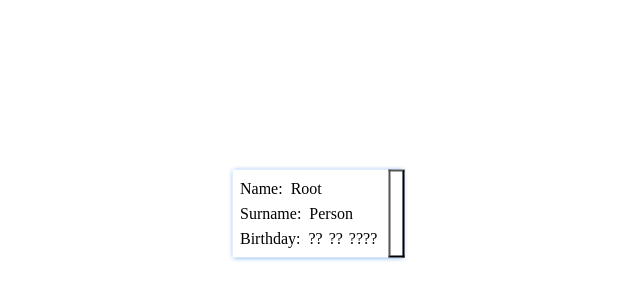
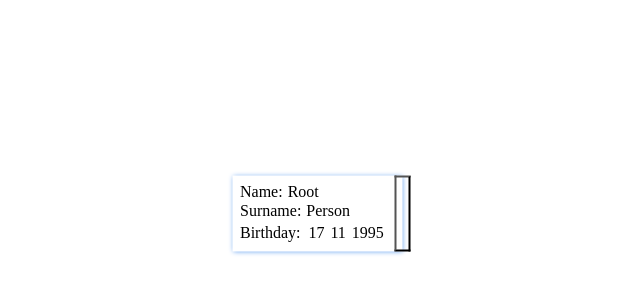
Before and after one commit to prspro/genogram, a React (Create React App) app: page / in a window 1280 px wide. Shown: the part 132-432 px from the top of the page, without its empty margins (323-963 px from the left). Built offline with nearby package versions, Linux system fonts and the light colour scheme.

Commit message:
date fix

```diff
--- a/package.json
+++ b/package.json
@@ -11,12 +11,14 @@
     "@types/jest": "^27.5.2",
     "@types/node": "^16.11.48",
     "@types/react": "^18.0.17",
+    "@types/react-datepicker": "^4.4.2",
     "@types/react-dom": "^18.0.6",
     "@types/uuid": "^8.3.4",
     "classnames": "^2.3.1",
     "dagre": "^0.8.5",
     "normalize.css": "^8.0.1",
     "react": "^18.2.0",
+    "react-datepicker": "^4.8.0",
     "react-dom": "^18.2.0",
     "react-hook-form": "^7.34.2",
     "react-redux": "^8.0.2",
--- a/src/components/Person/Person.tsx
+++ b/src/components/Person/Person.tsx
@@ -3,7 +3,6 @@ import usePerson from "./usePerson";
 import "./person.sass";
 import classNames from "classnames";
 import { IPerson } from "../../types/types";
-import EditableField from "../EditableField/EditableField";
 
 interface IPersonComponentProps {
   person: IPerson;
@@ -26,17 +25,11 @@ const Person = ({ person }: IPersonComponentProps) => {
           <ul className="person__prop-list">
             <li className="person__prop-item">
               <span className="person__prop-name">Name:</span>
-              <EditableField
-                value={person.name}
-                className="person__prop-value"
-              />
+              <span className="person__prop-value">{person.name}</span>
             </li>
             <li className="person__prop-item">
               <span className="person__prop-name">Surname:</span>
-              <EditableField
-                value={person.surName}
-                className="person__prop-value"
-              />
+              <span className="person__prop-value">{person.surName}</span>
             </li>
             <li className="person__prop-item">
               <span className="person__prop-name">Birthday:</span>
@@ -48,7 +41,7 @@ const Person = ({ person }: IPersonComponentProps) => {
                 </span>
                 <span className="person__birthday person__birthday--month">
                   {person.birthday
-                    ? person.birthday?.getMonth().toString()
+                    ? (person.birthday?.getMonth() + 1).toString()
                     : "??"}
                 </span>
                 <span className="person__birthday person__birthday--year">
--- a/src/components/Person/usePerson.ts
+++ b/src/components/Person/usePerson.ts
@@ -46,7 +46,7 @@ const usePerson = (): IUsePerson => {
   };
 
   const removePersonFromTree = (currentPerson: IPerson): void => {
-    dispatch(removePerson(currentPerson));
+    dispatch(removePerson(currentPerson.id));
   };
 
   return {
--- a/src/components/PersonForm/PersonForm.tsx
+++ b/src/components/PersonForm/PersonForm.tsx
@@ -1,9 +1,13 @@
 import usePersonForm from "./usePersonForm";
 import "./personform.sass";
 import classNames from "classnames";
+import { Controller } from "react-hook-form";
+import DatePicker from "react-datepicker";
+import "react-datepicker/dist/react-datepicker.css";
 
 const PersonForm = () => {
-  const { isShown, register, handleSubmit, onSubmit } = usePersonForm();
+  const { isShown, register, control, handleSubmit, onSubmit } =
+    usePersonForm();
   return (
     <div className={classNames("person-form", { shown: isShown })}>
       <form className="person-form__form" onSubmit={handleSubmit(onSubmit)}>
@@ -28,11 +32,18 @@ const PersonForm = () => {
           <input {...register("sex")} type="radio" value="female" />
           <label>female</label>
         </div>
-        <div>
-          <input {...register("dateDay")} type={"text"} className="person-form__input"/>
-          <input {...register("dateMonth")} type={"text"} className="person-form__input"/>
-          <input {...register("dateYear")} type={"text"} className="person-form__input"/>
-        </div>
+        <Controller
+          name="birthday"
+          control={control}
+          render={({ field }) => (
+            <DatePicker
+              dateFormat="dd-mm-yyyy"
+              placeholderText="Select date"
+              onChange={(date) => field.onChange(date)}
+              selected={field.value}
+            />
+          )}
+        />
         <input className="person-form__input" type="submit" />
       </form>
     </div>
--- a/src/components/PersonForm/usePersonForm.ts
+++ b/src/components/PersonForm/usePersonForm.ts
@@ -4,6 +4,7 @@ import {
   SubmitHandler,
   UseFormRegister,
   UseFormHandleSubmit,
+  Control,
 } from "react-hook-form";
 import { IPerson } from "../../types/types";
 import { useSelector, useDispatch } from "react-redux";
@@ -20,18 +21,13 @@ import { hidePersonForm } from "../../store/personFormSlice";
 
 interface IUsePersonForm {
   isShown: boolean;
-  register: UseFormRegister<IFormPerson>;
-  handleSubmit: UseFormHandleSubmit<IFormPerson>;
-  onSubmit: (arg: IFormPerson) => void;
+  control: Control<IPerson, any>;
+  register: UseFormRegister<IPerson>;
+  handleSubmit: UseFormHandleSubmit<IPerson>;
+  onSubmit: (arg: IPerson) => void;
 }
 
-interface IFormPerson extends IPerson {
-  dateDay: number;
-  dateMonth: number;
-  dateYear: number;
-}
-
-const usePersonForm = ():IUsePersonForm => {
+const usePersonForm = (): IUsePersonForm => {
   const isShown = useSelector((state: RootState) => state.personForm.isShown);
   const submitType = useSelector(
     (state: RootState) => state.personForm.submitType
@@ -43,17 +39,20 @@ const usePersonForm = ():IUsePersonForm => {
     )
   );
 
+  const currentPersonDate = new Date(currentPersonData?.timestamp || "");
+
   const dispatch = useDispatch();
 
   const {
     register,
     reset,
+    control,
     formState,
     formState: { isSubmitSuccessful },
     handleSubmit,
     formState: { errors },
     setValue,
-  } = useForm<IFormPerson>();
+  } = useForm<IPerson>();
 
   useEffect(() => {
     setValue(
@@ -64,20 +63,27 @@ const usePersonForm = ():IUsePersonForm => {
       "surName",
       submitType === "editPerson" ? currentPersonData?.surName || "" : ""
     );
+    setValue(
+      "birthday",
+      submitType === "editPerson" ? new Date(currentPersonData?.timestamp || Date.now()) : new Date()
+    )
     if (formState.isSubmitSuccessful) {
       reset();
     }
   }, [formState, reset]);
 
-  const addPersonParent = (formData: IFormPerson): void => {
+  const addPersonParent = (formData: IPerson): void => {
     const newPersonID = uuidv4();
+
     dispatch(
       addPerson({
         id: newPersonID,
         name: formData.name,
         middleName: "Ascendant",
         surName: formData.surName,
-        birthday: new Date(formData.dateDay, formData.dateMonth, formData.dateYear),
+        // birthday: new Date(formData.dateDay, formData.dateMonth, formData.dateYear),
+        birthday: undefined,
+        timestamp: formData.birthday?.getTime() || 0,
         sex: formData.sex,
         parents: [],
         isRemovable: true,
@@ -88,7 +94,7 @@ const usePersonForm = ():IUsePersonForm => {
     dispatch(hidePersonForm());
   };
 
-  const addPersonChild = (formData: IFormPerson): void => {
+  const addPersonChild = (formData: IPerson): void => {
     const newPersonID = uuidv4();
     dispatch(
       addPerson({
@@ -96,7 +102,9 @@ const usePersonForm = ():IUsePersonForm => {
         name: formData.name,
         middleName: "Ascendant",
         surName: formData.surName,
-        birthday: new Date(formData.dateDay, formData.dateMonth, formData.dateYear),
+        // birthday: new Date(formData.dateDay, formData.dateMonth, formData.dateYear),
+        birthday: undefined,
+        timestamp: formData.birthday?.getTime() || 0,
         sex: formData.sex,
         parents: [],
         isRemovable: true,
@@ -107,14 +115,22 @@ const usePersonForm = ():IUsePersonForm => {
     dispatch(hidePersonForm());
   };
 
-  const editPersonData = (formData: IFormPerson): void => {
+  const editPersonData = (formData: IPerson): void => {
+
+    // console.log(Date.parse(formData.birthday));
+
     dispatch(
       editPerson({
         id: currentPersonData?.id || uuidv4(),
         name: formData.name,
         middleName: formData.middleName,
         surName: formData.surName,
-        birthday: new Date(formData.dateDay, formData.dateMonth, formData.dateYear),
+        // birthday: new Date(formData.dateDay, formData.dateMonth, formData.dateYear),
+        birthday: undefined,
+        // timestamp: Date.parse(
+        //   `${formData.dateYear}-${formData.dateMonth}-${formData.dateDay}`
+        // ),
+        timestamp: formData.birthday?.getTime() || 0,
         sex: formData.sex,
         parents: currentPersonData?.parents || [],
         isRemovable: currentPersonData?.isRemovable || true,
@@ -124,7 +140,7 @@ const usePersonForm = ():IUsePersonForm => {
     dispatch(hidePersonForm());
   };
 
-  const onSubmit: SubmitHandler<IFormPerson> = (formData) => {
+  const onSubmit: SubmitHandler<IPerson> = (formData) => {
     switch (submitType) {
       case "addPersonParent":
         addPersonParent(formData);
@@ -140,7 +156,7 @@ const usePersonForm = ():IUsePersonForm => {
     }
   };
 
-  return { isShown, register, handleSubmit, onSubmit };
+  return { isShown, control, register, handleSubmit, onSubmit };
 };
 
 export default usePersonForm;
--- a/src/components/Tree/useTree.ts
+++ b/src/components/Tree/useTree.ts
@@ -185,8 +185,9 @@ export default function useTree(): IUseTree {
           surName: personData.surName,
           parents: personData.parents,
           sex: personData.sex,
-          birthday: personData.birthday,
+          birthday: new Date(personData.timestamp),
           isRemovable: personData.isRemovable,
+          timestamp: personData.timestamp,
           position: {
             x: graph.node(nodeID).x,
             y: graph.node(nodeID).y,
--- a/src/store/personSlice.ts
+++ b/src/store/personSlice.ts
@@ -17,7 +17,8 @@ const initialState: IInitialState = {
       // parents: ["ascendant1", "ascendant2"],
       parents: [],
       // birthday: new Date(1995, 11, 17),
-      birthday: undefined,
+      // birthday: undefined,
+      timestamp: Date.parse("1995-11-17"),
       isRemovable: false,
     },
   ],
@@ -31,9 +32,9 @@ const personSlice = createSlice({
     addPerson: (state, action: PayloadAction<IPerson>) => {
       state.personList.push(action.payload);
     },
-    removePerson: (state, action: PayloadAction<IPerson>) => {
-      state.personList = state.personList.filter((entry) => entry.id !== action.payload.id).map(entry => {
-        return {...entry, parents: entry.parents.filter(parentID => parentID !== action.payload.id)}
+    removePerson: (state, action: PayloadAction<string>) => {
+      state.personList = state.personList.filter((entry) => entry.id !== action.payload).map(entry => {
+        return {...entry, parents: entry.parents.filter(parentID => parentID !== action.payload)}
       });
     },
     editPerson: (state, action: PayloadAction<IPerson>) => {
--- a/src/types/types.ts
+++ b/src/types/types.ts
@@ -4,6 +4,7 @@ export interface IPerson {
   middleName?: string;
   surName: string;
   birthday?: Date;
+  timestamp: number;
   sex: "male" | "female";
   parents: string[];
   position?: IPoint;
```
Also changed, not shown: 1 other file (tests, documents, lock files or other folders).
